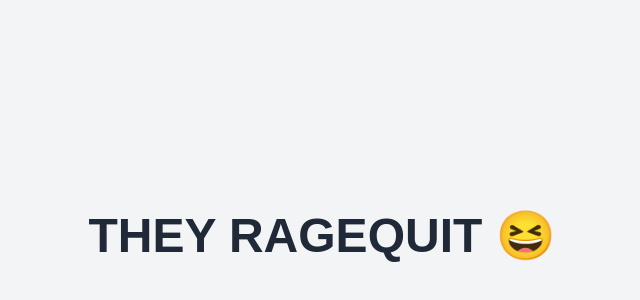
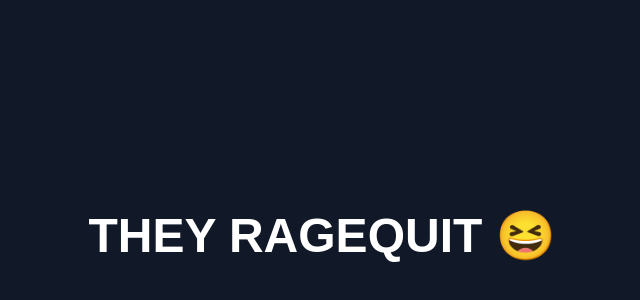
Before and after one commit to JohannesHa98/dtqao, a Next.js app: page / in a window 1280 px wide. Shown: the part 164-464 px from the top of the page, without its empty margins (318-958 px from the left). Built offline with nearby package versions, Linux system fonts and the light colour scheme.

Commit message:
Add bg styling

```diff
--- a/src/app/page.js
+++ b/src/app/page.js
@@ -10,12 +10,12 @@ export default function Home() {
   }, []);
 
   return (
-    <div className="flex justify-center items-center h-screen bg-gray-100">
+    <div className="flex justify-center items-center h-screen bg-gray-900">
       {showMessage === "message1" && (
-        <div className="text-5xl font-bold text-gray-800">THEY QUEUED ANOTHER 😭</div>
+        <div className="text-5xl font-bold text-gray-800 text-white">THEY QUEUED ANOTHER 😭</div>
       )}
       {showMessage === "message2" && (
-        <div className="text-5xl font-bold text-gray-800">THEY RAGEQUIT 😆</div>
+        <div className="text-5xl font-bold text-gray-800 text-white">THEY RAGEQUIT 😆</div>
       )}
     </div>
   );
```
